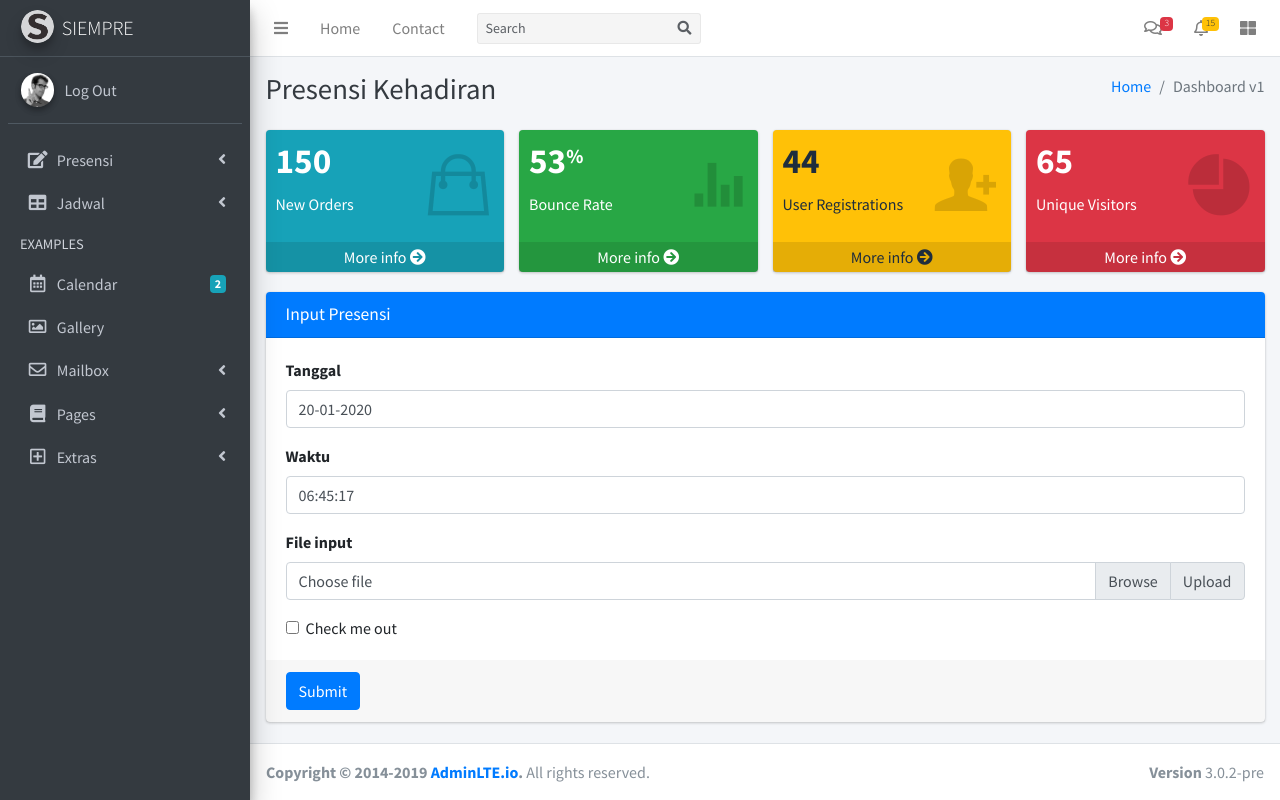
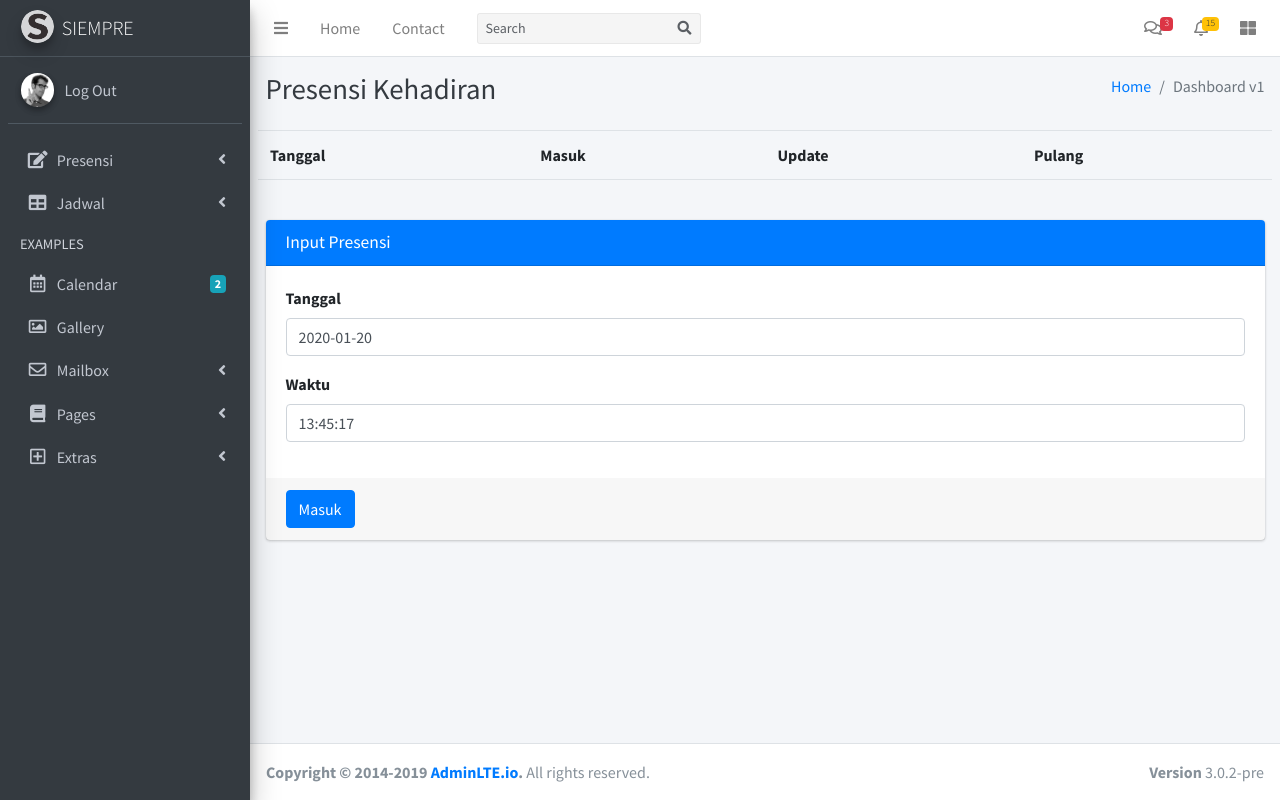
Before and after one commit to agungxpratama/ioc-r3, a CodeIgniter app: the page made by application/views/admin/admin_input_presensi.php in a window 1280 px wide. Run offline with CodeIgniter, Linux system fonts and the light colour scheme; lists and menus that the app fills with data are empty; some libraries are stand-ins or nearby versions.

Commit message:
Merge remote-tracking branch 'refs/remotes/origin/master'
# Conflicts:
#	application/views/autentikasi/login.php

```diff
--- a/application/controllers/Home.php
+++ b/application/controllers/Home.php
@@ -10,7 +10,9 @@ class Home extends CI_Controller
     function __construct()
     {
     	parent::__construct();
-
+    	if ($this->session->userdata('isLogin')== false) {
+    		redirect(base_url('index.php'));
+    	}
     //     // code...
     }
 
--- a/application/views/admin/admin_input_presensi.php
+++ b/application/views/admin/admin_input_presensi.php
@@ -39,65 +39,22 @@
       <div class="container-fluid">
         <!-- Small boxes (Stat box) -->
         <div class="row">
-          <div class="col-lg-3 col-6">
-            <!-- small box -->
-            <div class="small-box bg-info">
-              <div class="inner">
-                <h3>150</h3>
 
-                <p>New Orders</p>
-              </div>
-              <div class="icon">
-                <i class="ion ion-bag"></i>
-              </div>
-              <a href="#" class="small-box-footer">More info <i class="fas fa-arrow-circle-right"></i></a>
-            </div>
-          </div>
-          <!-- ./col -->
-          <div class="col-lg-3 col-6">
-            <!-- small box -->
-            <div class="small-box bg-success">
-              <div class="inner">
-                <h3>53<sup style="font-size: 20px">%</sup></h3>
+          <table class="table">
+            <tr>
+              <th>Tanggal</th>
+              <th>Masuk</th>
+              <th>Update</th>
+              <th>Pulang</th>
+            </tr>
+            <tr>
+              <td></td>
+              <td></td>
+              <td></td>
+              <td></td>
+            </tr>
+          </table>
 
-                <p>Bounce Rate</p>
-              </div>
-              <div class="icon">
-                <i class="ion ion-stats-bars"></i>
-              </div>
-              <a href="#" class="small-box-footer">More info <i class="fas fa-arrow-circle-right"></i></a>
-            </div>
-          </div>
-          <!-- ./col -->
-          <div class="col-lg-3 col-6">
-            <!-- small box -->
-            <div class="small-box bg-warning">
-              <div class="inner">
-                <h3>44</h3>
-
-                <p>User Registrations</p>
-              </div>
-              <div class="icon">
-                <i class="ion ion-person-add"></i>
-              </div>
-              <a href="#" class="small-box-footer">More info <i class="fas fa-arrow-circle-right"></i></a>
-            </div>
-          </div>
-          <!-- ./col -->
-          <div class="col-lg-3 col-6">
-            <!-- small box -->
-            <div class="small-box bg-danger">
-              <div class="inner">
-                <h3>65</h3>
-
-                <p>Unique Visitors</p>
-              </div>
-              <div class="icon">
-                <i class="ion ion-pie-graph"></i>
-              </div>
-              <a href="#" class="small-box-footer">More info <i class="fas fa-arrow-circle-right"></i></a>
-            </div>
-          </div>
           <!-- ./col -->
         </div>
         <!-- /.row -->
@@ -111,17 +68,20 @@
               </div>
               <!-- /.card-header -->
               <!-- form start -->
-              <form role="form">
+              <form role="form" enctype="multipart/form-data" method="post"
+              action="<?=base_url('index.php/presensi/jam_masuk')?>">
+              <?php date_default_timezone_set('Asia/Jakarta'); ?>
                 <div class="card-body">
                   <div class="form-group">
                     <label for="exampleInputEmail1">Tanggal</label>
-                    <input type="text" class="form-control" value="<?php echo date('d-m-Y'); ?>" id="exampleInputEmail1" placeholder="Enter email">
+                    <input type="text" class="form-control" value="<?php echo date('Y-m-d'); ?>" id="exampleInputEmail1" placeholder="Enter email" name="tanggal">
                   </div>
+
                   <div class="form-group">
                     <label for="exampleInputPassword1">Waktu</label>
-                    <input type="text" class="form-control" value="<?php echo date('H:i:s'); ?>" id="exampleInputPassword1" >
+                    <input type="text" class="form-control" value="<?php echo date('H:i:s'); ?>" id="exampleInputPassword1" name="jam_masuk">
                   </div>
-                  <div class="form-group">
+                  <!--<div class="form-group">
                     <label for="exampleInputFile">File input</label>
                     <div class="input-group">
                       <div class="custom-file">
@@ -136,12 +96,12 @@
                   <div class="form-check">
                     <input type="checkbox" class="form-check-input" id="exampleCheck1">
                     <label class="form-check-label" for="exampleCheck1">Check me out</label>
-                  </div>
+                  </div>-->
                 </div>
                 <!-- /.card-body -->
 
                 <div class="card-footer">
-                  <button type="submit" class="btn btn-primary">Submit</button>
+                  <button type="submit" class="btn btn-primary">Masuk</button>
                 </div>
               </form>
             </div>
```
Also changed, not shown: application/controllers/Autentikasi.php (+8 -1 lines).
